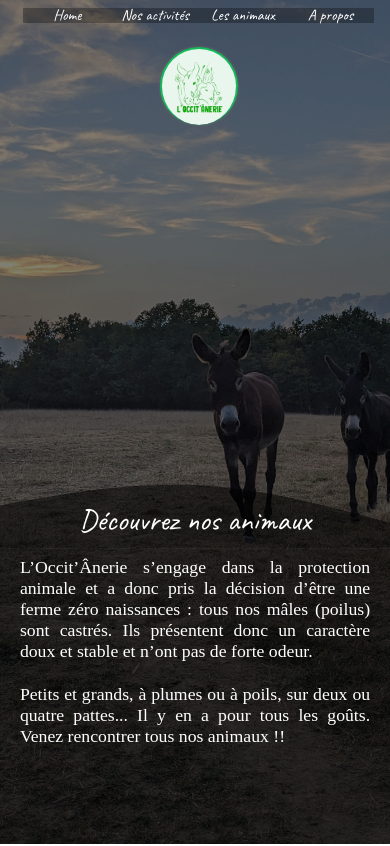
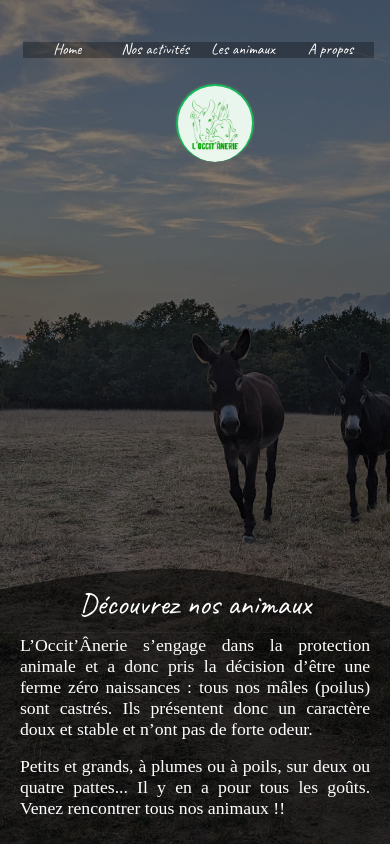
Before and after one commit to ClementBenezech/occitanerie, a Next.js app: page /animaux in a window 390 px wide. Shown: the top 846 px of the page. Built offline with nearby package versions, Linux system fonts and the light colour scheme; a web font is replaced by a local one.

Commit message:
UI improvments

```diff
--- a/src/app/AppHeader/AppHeader.tsx
+++ b/src/app/AppHeader/AppHeader.tsx
@@ -1,16 +1,9 @@
 /* eslint-disable react/no-unescaped-entities */
 import Link from "next/link";
-import logo from "../../images/logo.png";
-import Image from "next/image";
 
 export const AppHeader = () => {
   return (
     <header className="app-header">
-      <Image
-        className="site-logo"
-        src={logo}
-        alt="Un logo avec plusieurs animaux dessinés"
-      />
       <div className="menu-container">
         <Link className="menu-item" href="/home">
           Home
--- a/src/app/globals.css
+++ b/src/app/globals.css
@@ -121,7 +121,7 @@ a {
   margin-right: auto;
   background: rgba(0, 0, 0, 0.524);
   @media screen and (max-width: 1024px) {
-    height: 35vh;
+    height: 25vh;
   }
 }
 
@@ -141,7 +141,7 @@ a {
   width: 100%;
   color: white;
   font-family: mooli;
-  font-size: 1.5vw;
+  font-size: 1.2vw;
   text-align: justify;
   position: relative;
   top: -13vw;
@@ -274,23 +274,27 @@ a {
 }
 
 .site-logo {
-  width: 15vw;
-  height: 15vw;
+  width: 9vw;
+  height: 9vw;
   padding: 1vw;
   box-sizing: border-box;
   background: rgb(243, 255, 245, 0.95);
   border-radius: 50%;
-  position: absolute;
+  position: fixed;
   border: 2px solid rgb(22, 186, 90);
   border-bottom: 1px;
-  left: 3vw;
-  bottom: -5vw;
+  left: -1.5vw;
+  top: 1vh;
+  z-index: 100;
+
   box-shadow: 0 0 3px rgb(108, 108, 108);
   @media screen and (max-width: 1024px) {
     width: 20vw;
     height: 20vw;
     padding: 1vw;
-    position: unset;
+    position: absolute;
+    left: 45vw;
+    top: 10vh;
   }
 }
 
@@ -367,7 +371,7 @@ a {
 }
 
 .activity-card {
-  padding: 2vh 0;
+  padding: 4vh 2vw;
   display: flex;
   flex-direction: column;
   justify-content: center;
--- a/src/app/layout.tsx
+++ b/src/app/layout.tsx
@@ -3,6 +3,8 @@ import { AppHeader } from "./AppHeader/AppHeader";
 import "./globals.css";
 import { Inter } from "next/font/google";
 import AppFooter from "./AppFooter.tsx/AppFooter";
+import logo from "../images/logo.png";
+import Image from "next/image";
 
 const inter = Inter({ subsets: ["latin"] });
 
@@ -19,6 +21,11 @@ export default function RootLayout({
   return (
     <html lang="en">
       <body className={inter.className}>
+        <Image
+          className="site-logo"
+          src={logo}
+          alt="Un logo avec plusieurs animaux dessinés"
+        />
         <AppHeader />
         {children}
         <AppFooter />
--- a/src/app/page.module.css
+++ b/src/app/page.module.css
@@ -84,11 +84,12 @@
 
 .flexrow {
   display: flex;
+  flex-direction: column;
   justify-content: space-evenly;
   align-items: center;
   position: relative;
   padding: 4rem 0;
-  gap: 1vw;
+  gap: 3vw;
 }
 
 .center::before {
@@ -213,7 +214,6 @@
   }
 
   .flexrow {
-    flex-direction: column;
     gap: 5vh;
   }
 }
```
